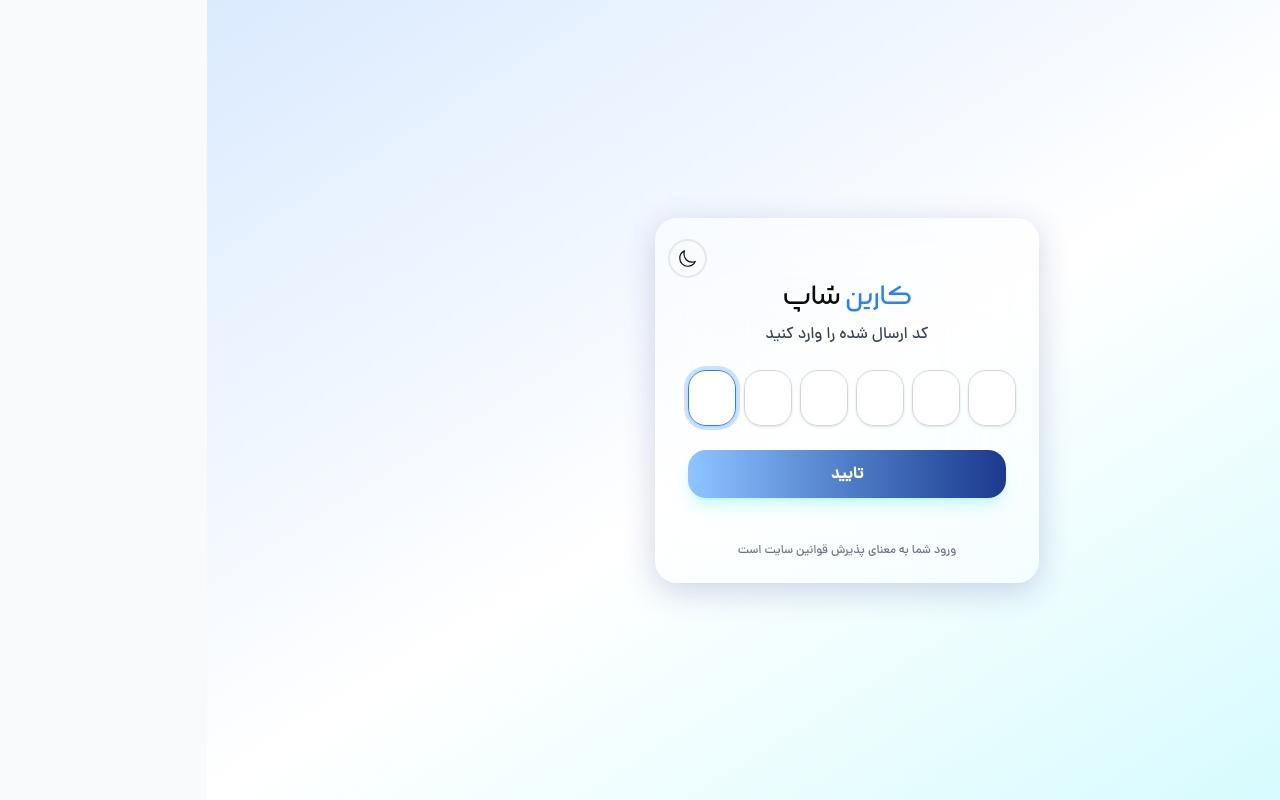
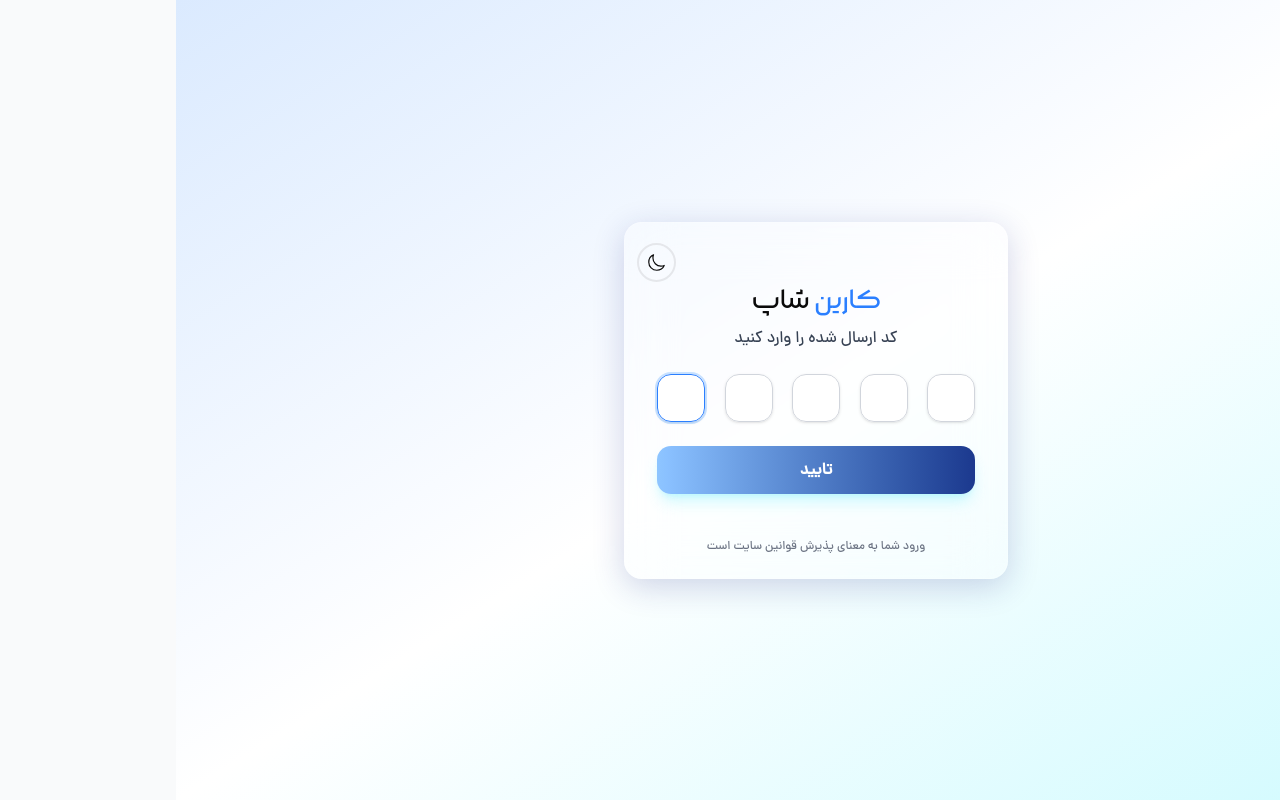
Before and after one commit to aminQureshi8/karinShop, a Next.js app: page /regLogin/otp in a window 1280 px wide. Built offline with nearby package versions, Linux system fonts and the light colour scheme.

Commit message:
refactor(auth): improve OTP flow and update auth forms UI

```diff
--- a/src/app/(admin)/admin/blog/page.tsx
+++ b/src/app/(admin)/admin/blog/page.tsx
@@ -1,8 +1,10 @@
 import FormBlog from "@/components/template/admin/blog/FormBlog";
 import db from "@/config/db";
 import categoryModel from "@/models/category";
+import { connection } from "next/server";
 
 export default async function page() {
+  await connection();
   await db();
   const category = await categoryModel.find({}, "title");
   return (
--- a/src/app/(auth)/regLogin/otp/page.tsx
+++ b/src/app/(auth)/regLogin/otp/page.tsx
@@ -2,7 +2,7 @@ import AuthOtp from "@/components/template/auth/AuthOtp";
 
 export default function page() {
   return (
-    <div>
+    <div className="">
       <AuthOtp />
     </div>
   );
--- a/src/app/api/auth/otp/route.ts
+++ b/src/app/api/auth/otp/route.ts
@@ -10,7 +10,7 @@ export async function POST(req: NextRequest) {
 
     const expTime = new Date(Date.now() + 5 * 60 * 1000); // 5 minutes
 
-    const code = 123456; // This should be generated and sent to the user in a real scenario
+    const code = 12345; // This should be generated and sent to the user in a real scenario
 
     await otpModel.create({
       code,
--- a/src/app/utils/auth.ts
+++ b/src/app/utils/auth.ts
@@ -2,7 +2,7 @@ import db from "@/config/db";
 import userModel from "@/models/user";
 import { sign, verify } from "jsonwebtoken";
 import { cookies } from "next/headers";
-import { NextResponse } from "next/server";
+import { connection, NextResponse } from "next/server";
 
 export const generateAccessToken = (data: {
   email: string;
@@ -68,6 +68,7 @@ const refreshToken = async () => {
 
 export const authUser = async () => {
   try {
+
     await db();
 
     const cookieStore = await cookies();
--- a/src/components/module/Navbar/Buttons/UserNavbar.tsx
+++ b/src/components/module/Navbar/Buttons/UserNavbar.tsx
@@ -4,8 +4,6 @@ import { RiUserLine } from "react-icons/ri";
 import Logout from "./Logout";
 export default async function UserNavbar() {
   const { user } = await authUser();
-
-  console.log(user);
 
   const isUser = Boolean(user);
 
--- a/src/components/template/auth/AuthOtp.tsx
+++ b/src/components/template/auth/AuthOtp.tsx
@@ -15,26 +15,26 @@ export default function AuthOtp() {
   const searchParams = useSearchParams();
   const identifier = searchParams.get("identifier");
 
-  useEffect(() => {
-    reset({ otp: Array(6).fill("") });
-    inputsRef.current[0]?.focus();
-  }, [identifier]);
-
   const { register, handleSubmit, reset, setValue, watch } = useForm({
     defaultValues: {
-      otp: Array(6).fill(""),
+      otp: Array(5).fill(""),
     },
     mode: "all",
   });
 
   const otpValues = watch("otp");
 
+  useEffect(() => {
+    reset({ otp: Array(5).fill("") });
+    inputsRef.current[0]?.focus();
+  }, [identifier, reset]);
+
   const handleChange = (value: string, index: number) => {
     if (!/^\d?$/.test(value)) return;
 
     setValue(`otp.${index}`, value);
 
-    if (value && index < 5) {
+    if (value && index < 4) {
       inputsRef.current[index + 1]?.focus();
     }
   };
@@ -63,23 +63,25 @@ export default function AuthOtp() {
         body: JSON.stringify({ otpCode, identifier }),
       });
 
-      const data = await res.json();
+      const result = await res.json();
 
-      if (data.action === "login") {
+      if (result.action === "login") {
         router.push(`/regLogin/password?identifier=${identifier}`);
-      } else if (data.action === "register") {
+      } else if (result.action === "register") {
         router.push(`/regLogin/create-password?identifier=${identifier}`);
       }
     } catch (error) {
       console.log(error);
     } finally {
       setIsLoading(false);
+      NProgress.done();
     }
   };
 
   return (
-    <div className="min-h-screen flex items-center justify-center font-danaMed bg-gradient-to-br from-blue-100 via-white to-cyan-100 dark:from-slate-900 dark:via-slate-950 dark:to-slate-900 px-4">
-      <div className="rounded-3xl w-96 border border-white/20 bg-white/40 dark:bg-slate-800/30 backdrop-blur-2xl shadow-[0_8px_32px_rgba(31,38,135,0.2)] flex flex-col py-5 transition-all duration-300">
+    <div className="font-danaMed bg-gradient-to-br from-blue-100 via-white to-cyan-100 dark:from-slate-900 dark:via-slate-950 dark:to-slate-900">
+      <div className="container mx-auto min-h-screen flex items-center justify-center">
+        <div className="rounded-2xl w-96 border border-white/20 bg-white/30 dark:bg-slate-800/30 backdrop-blur-xl shadow-[0_8px_32px_rgba(31,38,135,0.2)] hover:shadow-[0_8px_40px_rgba(31,38,135,0.3)] transition-all duration-300 flex flex-col justify-center py-5">
           <div className="flex justify-end pl-3">
             <ThemeChange />
           </div>
@@ -95,25 +97,27 @@ export default function AuthOtp() {
 
           <form onSubmit={handleSubmit(onSubmit)} className="px-8" dir="ltr">
             <div className="flex justify-between gap-2 mb-6">
-            {Array.from({ length: 6 }).map((_, index) => (
+              {Array.from({ length: 5 }).map((_, index) => (
                 <input
                   key={index}
                   type="text"
                   maxLength={1}
+                  inputMode="numeric"
                   className="
-                  w-12 h-14
-                  text-center text-xl ss02
-                  rounded-2xl
+                    w-12 h-12
+                    ss02
+                    text-center text-xl
+                    rounded-xl
                     bg-white/80 dark:bg-black/30
                     backdrop-blur-md
                     border border-gray-300 dark:border-white/10
                     text-gray-800 dark:text-white
                     shadow-sm
                     focus:border-blue-500
-                  focus:ring-4
+                    focus:ring-2
                     focus:ring-blue-400/30
                     outline-none
-                  transition-all
+                    transition
                   "
                   {...register(`otp.${index}`, { required: true })}
                   ref={(el) => {
@@ -127,10 +131,10 @@ export default function AuthOtp() {
 
             <button
               type="submit"
-            disabled={otpValues.join("").length !== 6}
-            className="bg-linear-to-r from-blue-600 to-cyan-500 hover:from-blue-700 hover:to-cyan-600 disabled:from-blue-300 disabled:to-blue-900 disabled:cursor-not-allowed text-white w-full rounded-2xl py-3 mt-4 font-bold transition-all shadow-lg shadow-cyan-300/30 active:scale-[0.98] flex items-center justify-center"
+              disabled={otpValues.join("").length !== 5}
+              className="bg-linear-to-r from-blue-600 to-cyan-500 hover:from-blue-700 hover:to-cyan-600 disabled:from-blue-300 disabled:to-blue-900 disabled:cursor-not-allowed text-white w-full rounded-xl h-10 sm:h-12 mt-4 font-bold transition-all shadow-lg shadow-cyan-300/30 active:scale-[0.98] flex items-center justify-center"
             >
-            {isLoading ? <BeatLoader size={8} color="white" /> : "تایید"}
+              {isLoading ? <BeatLoader size={6} color="white" /> : "تایید"}
             </button>
           </form>
 
@@ -139,5 +143,6 @@ export default function AuthOtp() {
           </p>
         </div>
       </div>
+    </div>
   );
 }
--- a/src/components/template/auth/AuthRegLogin.tsx
+++ b/src/components/template/auth/AuthRegLogin.tsx
@@ -22,6 +22,7 @@ export default function AuthRegLogin() {
     setIsLoading(true);
     const { identifier } = data;
 
+    try {
       const res = await fetch("/api/auth/check-user", {
         method: "POST",
         headers: {
@@ -49,10 +50,14 @@ export default function AuthRegLogin() {
         router.push(`/regLogin/otp?identifier=${identifier}`);
         reset();
       }
+    } catch (error) {
+    } finally {
+      setIsLoading(false);
+    }
   };
 
   return (
-    <div className=" font-danaMed bg-gradient-to-br from-blue-100 via-white to-cyan-100 dark:from-slate-900 dark:via-slate-950 dark:to-slate-900">
+    <div className="font-danaMed bg-gradient-to-br from-blue-100 via-white to-cyan-100 dark:from-slate-900 dark:via-slate-950 dark:to-slate-900">
       <div className="container mx-auto min-h-screen flex items-center justify-center">
         <div className="rounded-2xl w-96 border border-white/20 bg-white/30 dark:bg-slate-800/30 backdrop-blur-xl shadow-[0_8px_32px_rgba(31,38,135,0.2)] hover:shadow-[0_8px_40px_rgba(31,38,135,0.3)] transition-all duration-300 flex flex-col justify-center py-5">
           <div className="flex justify-end pl-3">
```
Lines whose indentation alone changed are shown as unchanged.
